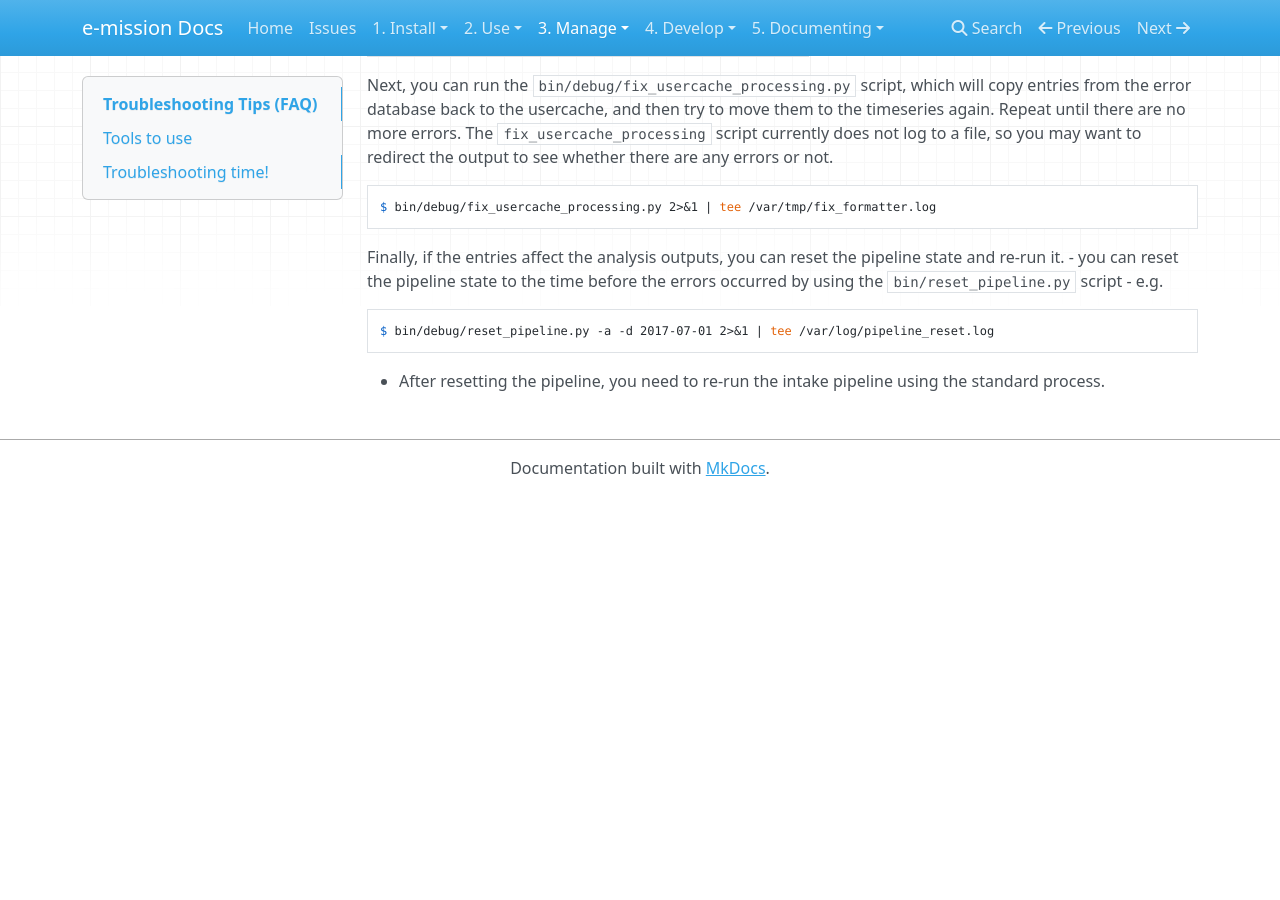
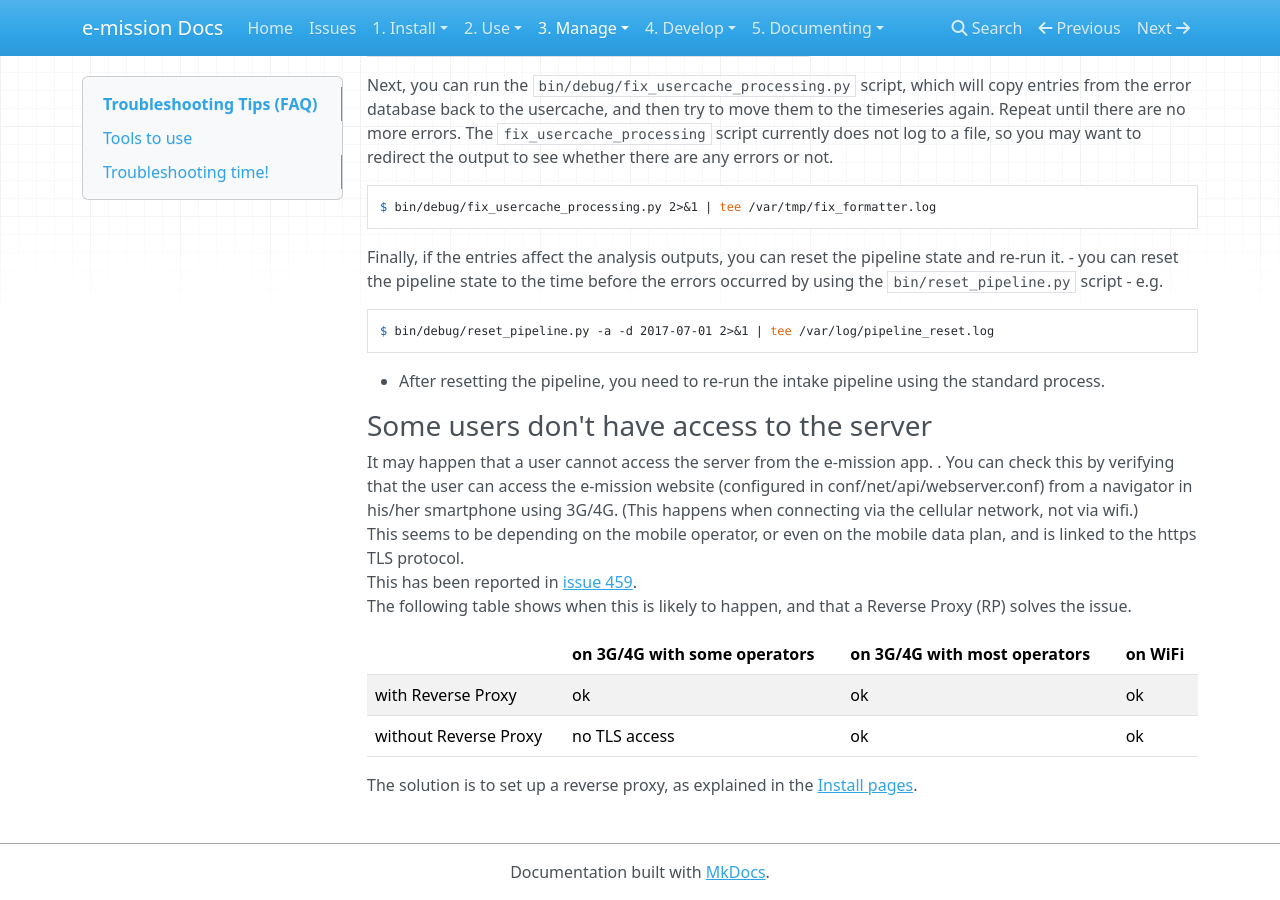
Before and after one commit to e-mission/e-mission-docs, an MkDocs documentation site: the page built from docs/manage/troubleshooting_server_faq.md, in a window 1280 px wide and 900 px high, scrolled down 5360 px. Built offline with MkDocs 1.6.1, drawn with Linux system fonts in a browser that asks for light colours; nearby versions of some CDN libraries; before the commit the page ends 5856 px from its top, so only the background shows below that.

Commit message:
added description of the SSL connection issue

```diff
--- a/docs/manage/troubleshooting_server_faq.md
+++ b/docs/manage/troubleshooting_server_faq.md
@@ -292,3 +292,18 @@ and re-run it.
 
 - After resetting the pipeline, you need to re-run the intake pipeline using
   the standard process.
+
+### Some users don't have access to the server ###
+
+It may happen that a user cannot access the server from the e-mission app. .
+You can check this by verifying that the user can access the e-mission website (configured in conf/net/api/webserver.conf) from a navigator in his/her smartphone using 3G/4G. (This happens when connecting via the cellular network, not via wifi.)
+This seems to be depending on the mobile operator, or even on the mobile data plan, and is linked to the https TLS protocol.
+This has been reported in [issue 459](https://github.com/e-mission/e-mission-docs/issues/459).
+The following table shows when this is likely to happen, and that a Reverse Proxy (RP) solves the issue.
+
+|                              | on 3G/4G with some operators | on 3G/4G with most operators | on WiFi |
+| ---------------------------- | ---------------------------- | ---------------------------- | ------- |
+| with Reverse Proxy           | ok                           | ok                           | ok      |
+| without Reverse Proxy        | no TLS access                | ok                           | ok      |
+
+The solution is to set up a reverse proxy, as explained in the [Install pages](https://github.com/fabmob/e-mission-docs/blob/e-mission-contrib/docs/install/deploying_your_own_server_to_production.md).
```
